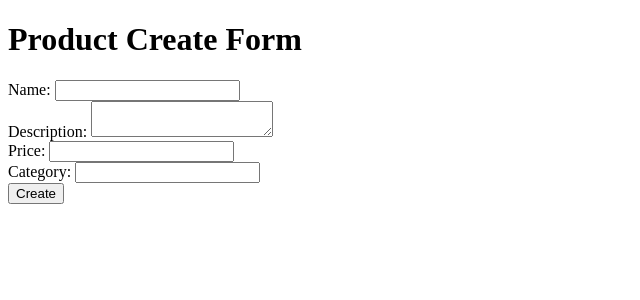
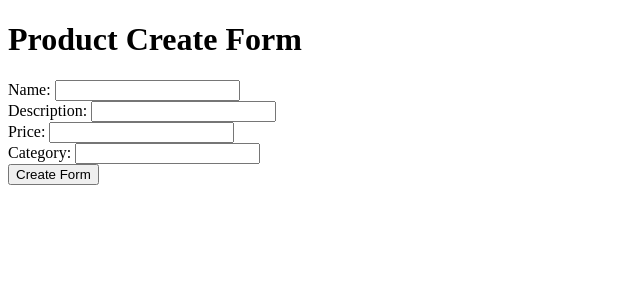
Before and after one commit to BTU-Women-AI-Python-course/Btu_Python_Lecture_13, a Django app: page /products/create/ in a window 1280 px wide. Shown: the top 300 px of the page, without its empty margins (0-640 px from the left). Run offline with Django 5.2, Linux system fonts and the light colour scheme.

Commit message:
add products create view v2

```diff
--- /dev/null
+++ b/nikoloz_mdinaradze_lecture/products/forms.py
@@ -0,0 +1,8 @@
+from django import forms
+
+
+class ProductForm(forms.Form):
+    name = forms.CharField(max_length=255)
+    description = forms.CharField(max_length=255)
+    price = forms.FloatField()
+    category = forms.CharField(max_length=255)
--- a/nikoloz_mdinaradze_lecture/products/views.py
+++ b/nikoloz_mdinaradze_lecture/products/views.py
@@ -2,16 +2,22 @@ from django.http import HttpResponse
 from django.shortcuts import render
 
 from products.models import Product
+from products.forms import ProductForm
 
 
 # Create your views here.
 def create_product(request):
     if request.method == "POST":
-        Product.objects.create(
-            name=request.POST['name'],
-            description=request.POST['description'],
-            price=request.POST['price'],
-            category=request.POST['category']
-        )
+        form = ProductForm(request.POST)
+        if form.is_valid():
+            data = form.cleaned_data
+            Product.objects.create(
+                name=data['name'],
+                description=data['description'],
+                price=data['price'],
+                category=data['category']
+            )
         return HttpResponse("Product created !!!")
-    return render(request, "products/products_create.html")
+    else:
+        form = ProductForm()
+    return render(request, "products/products_create.html", {"form": form})
--- a/nikoloz_mdinaradze_lecture/templates/products/products_create.html
+++ b/nikoloz_mdinaradze_lecture/templates/products/products_create.html
@@ -2,19 +2,8 @@
 {% block content %}
     <h1>Product Create Form</h1>
     <form method="POST">
-    {% csrf_token %}
-        <label for="name">Name: </label>
-        <input type="text" id="name" name="name" required><br>
-
-        <label for="description"> Description: </label>
-        <textarea id="description" name="description" required></textarea><br>
-
-        <label for="price">Price: </label>
-        <input type="number" id="price" required name="price"><br>
-
-        <label for="category">Category: </label>
-        <input type="text" id="category" name="category"><br>
-
-        <button type="submit">Create</button>
+        {% csrf_token %}
+        {{ form }}
+        <button type="submit">Create Form</button>
     </form>
 {% endblock %}
```
